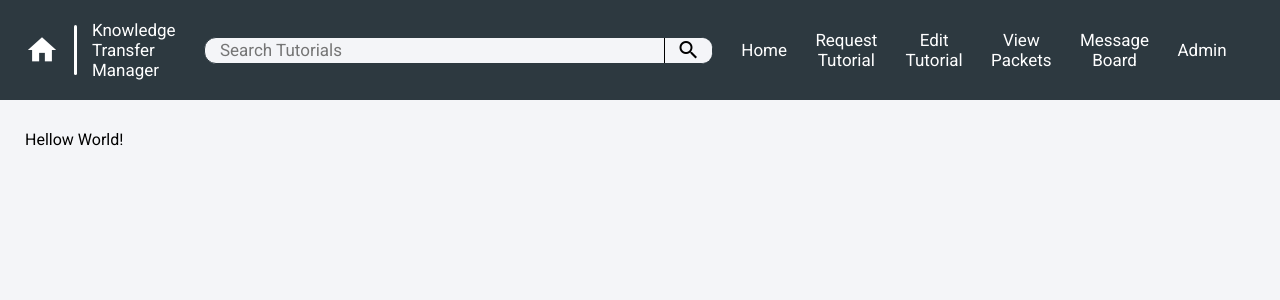
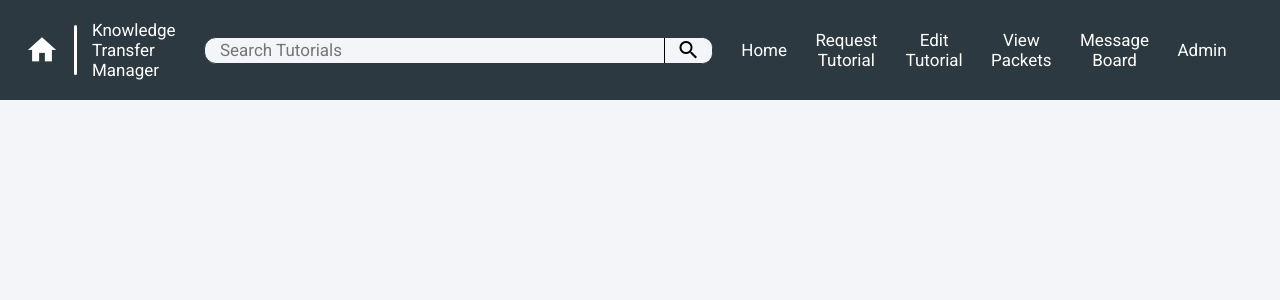
Before and after one commit to aaronbencopeland/notetaking-angular-app, an Angular app: page / in a window 1280 px wide. Shown: the top 300 px of the page. Built offline with nearby package versions, Linux system fonts and the light colour scheme.

Commit message:
remove unneeded text

```diff
--- a/src/app/app.component.html
+++ b/src/app/app.component.html
@@ -1,7 +1,5 @@
 <div class="app-container">
     <navbar></navbar>
 
-    <div class="app-body">
-        Hellow World!
-    </div>
+    <div class="app-body"></div>
 </div>
```
